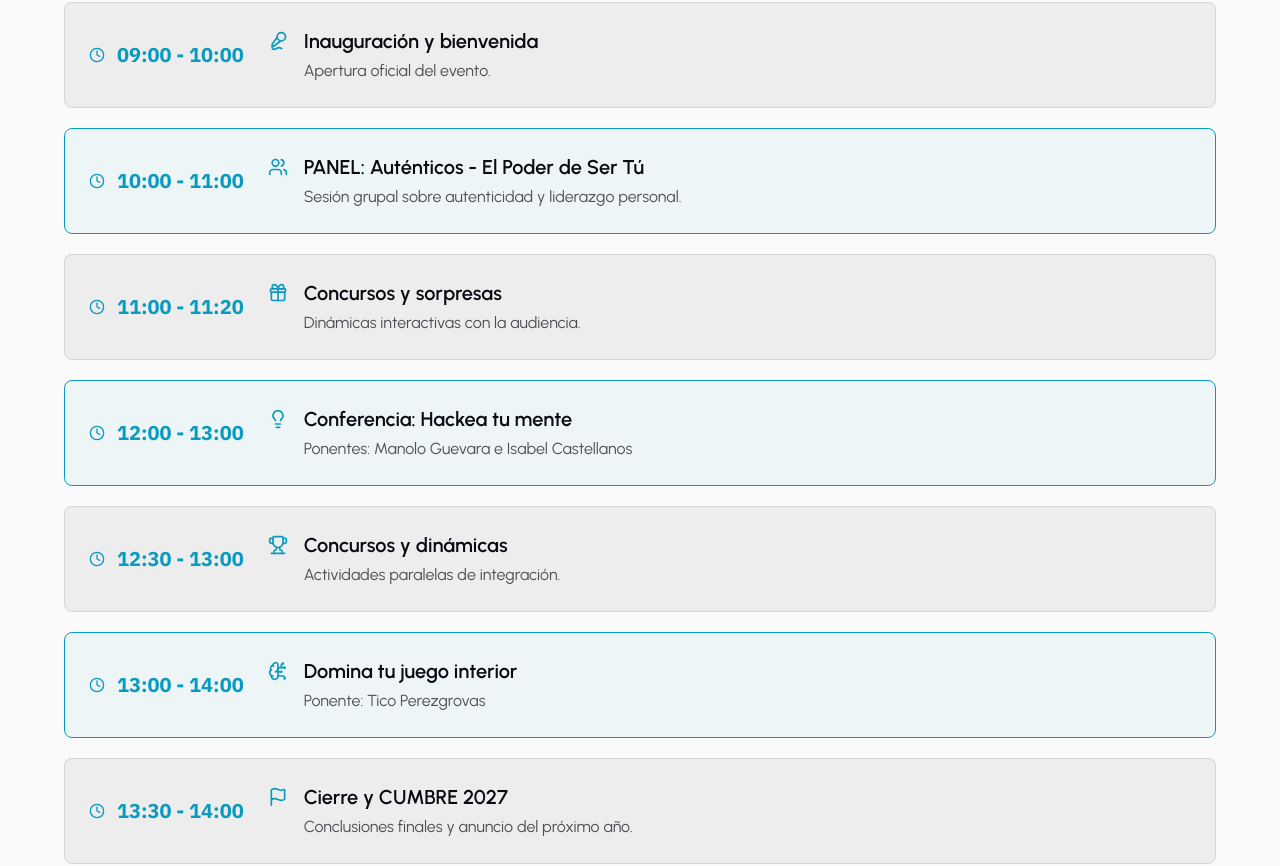
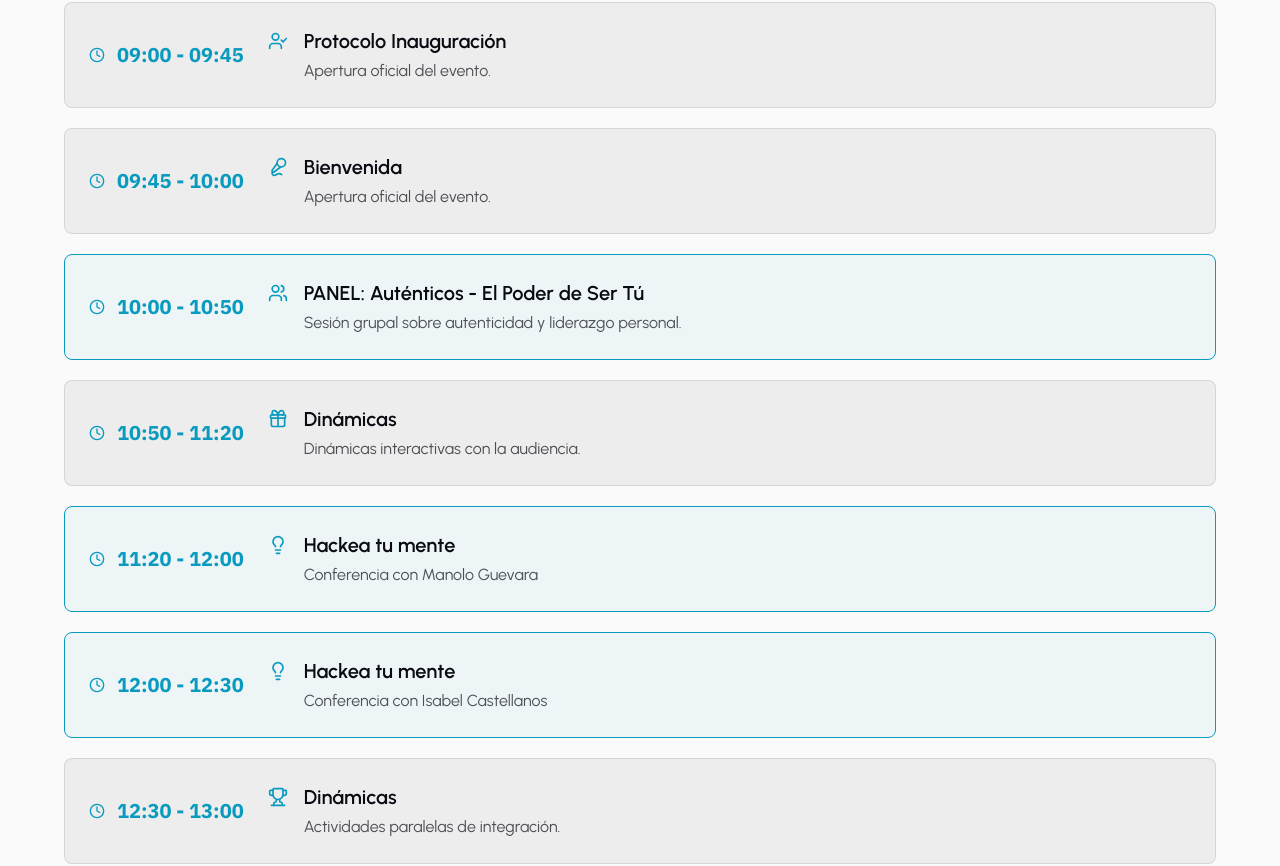
Before and after one commit to Centro-de-Desarrollo-UAQ/cumbre-bachilleres, a Next.js app: page /cumbre-bachilleres/ in a window 1280 px wide. Shown: the part 4229-5095 px from the top of the page. Built offline with nearby package versions, Linux system fonts and the light colour scheme.

Commit message:
feat: schedule update

```diff
--- a/components/Schedule.tsx
+++ b/components/Schedule.tsx
@@ -5,7 +5,6 @@ import {
   Gift,
   Lightbulb,
   Mic2,
-  Star,
   Trophy,
   UserCheck,
   Users,
@@ -63,36 +62,50 @@ const Schedule = () => {
       isHighlight: false,
     },
     {
-      time: "09:00 - 10:00",
-      title: "Inauguración y bienvenida",
+      time: "09:00 - 09:45",
+      title: "Protocolo Inauguración",
+      description: "Apertura oficial del evento.",
+      icon: <UserCheck className="w-5 h-5 text-primary" />,
+      isHighlight: false,
+    },
+    {
+      time: "09:45 - 10:00",
+      title: "Bienvenida",
       description: "Apertura oficial del evento.",
       icon: <Mic2 className="w-5 h-5 text-primary" />,
       isHighlight: false,
     },
     {
-      time: "10:00 - 11:00",
+      time: "10:00 - 10:50",
       title: "PANEL: Auténticos - El Poder de Ser Tú",
       description: "Sesión grupal sobre autenticidad y liderazgo personal.",
       icon: <Users className="w-5 h-5 text-primary" />,
       isHighlight: true,
     },
     {
-      time: "11:00 - 11:20",
-      title: "Concursos y sorpresas",
+      time: "10:50 - 11:20",
+      title: "Dinámicas",
       description: "Dinámicas interactivas con la audiencia.",
       icon: <Gift className="w-5 h-5 text-primary" />,
       isHighlight: false,
     },
     {
-      time: "12:00 - 13:00",
-      title: "Conferencia: Hackea tu mente",
-      description: "Ponentes: Manolo Guevara e Isabel Castellanos",
+      time: "11:20 - 12:00",
+      title: "Hackea tu mente",
+      description: "Conferencia con Manolo Guevara",
+      icon: <Lightbulb className="w-5 h-5 text-primary" />,
+      isHighlight: true,
+    },
+    {
+      time: "12:00 - 12:30",
+      title: "Hackea tu mente",
+      description: "Conferencia con Isabel Castellanos",
       icon: <Lightbulb className="w-5 h-5 text-primary" />,
       isHighlight: true,
     },
     {
       time: "12:30 - 13:00",
-      title: "Concursos y dinámicas",
+      title: "Dinámicas",
       description: "Actividades paralelas de integración.",
       icon: <Trophy className="w-5 h-5 text-primary" />,
       isHighlight: false,
@@ -105,18 +118,11 @@ const Schedule = () => {
       isHighlight: true,
     },
     {
-      time: "13:30 - 14:00",
-      title: "Cierre y CUMBRE 2027",
-      description: "Conclusiones finales y anuncio del próximo año.",
+      time: "14:00 - 15:00",
+      title: "Cierre y show sorpresa",
+      description: "",
       icon: <Flag className="w-5 h-5 text-primary" />,
       isHighlight: false,
-    },
-    {
-      time: "14:00 - 15:00",
-      title: "EVENTO SORPRESA",
-      description: "Actividad de clausura especial.",
-      icon: <Star className="w-5 h-5 text-primary" />,
-      isHighlight: true,
     },
   ];
   return (
```
